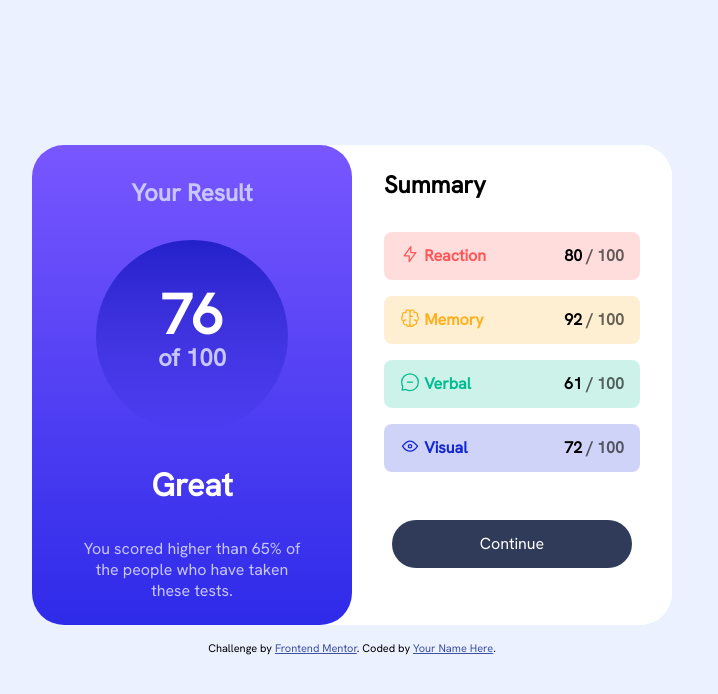
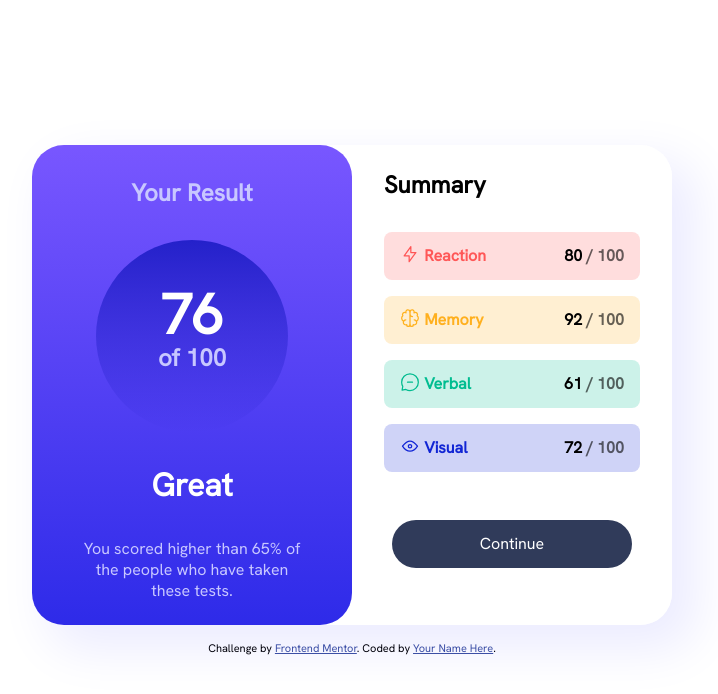
Before and after one commit to tonage72/results-summary-component-main, a plain HTML site: page index.html in a window 1280 px wide. Shown: the whole page, without its empty margins (288-1006 px from the left). Drawn offline with Linux system fonts and the light colour scheme.

Commit message:
Background color change and light shadow added

```diff
--- a/css/styles.css
+++ b/css/styles.css
@@ -12,7 +12,7 @@ html {
 }
 
 body {
-	background-color: hsl(221, 100%, 96%);
+	background-color: white;
 	display: flex;
 	flex-flow: column nowrap;
 	align-items: center;
@@ -21,6 +21,7 @@ body {
 }
 
 .mainarea {
+	box-shadow: 20px 20px 50px 5px hsla(240, 100%, 50%, .08);
 	border-radius: 2em;
 	position: relative;
 	background-color: hsl(0, 0%, 100%);
```
